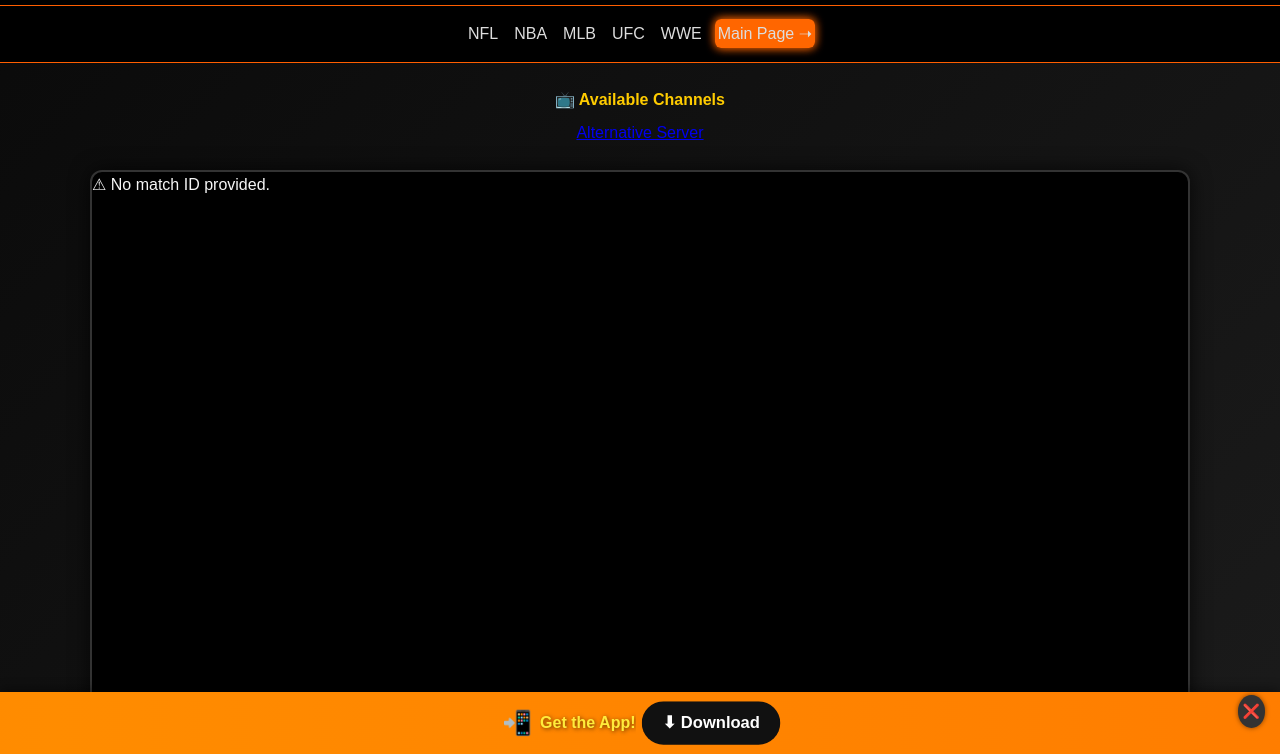
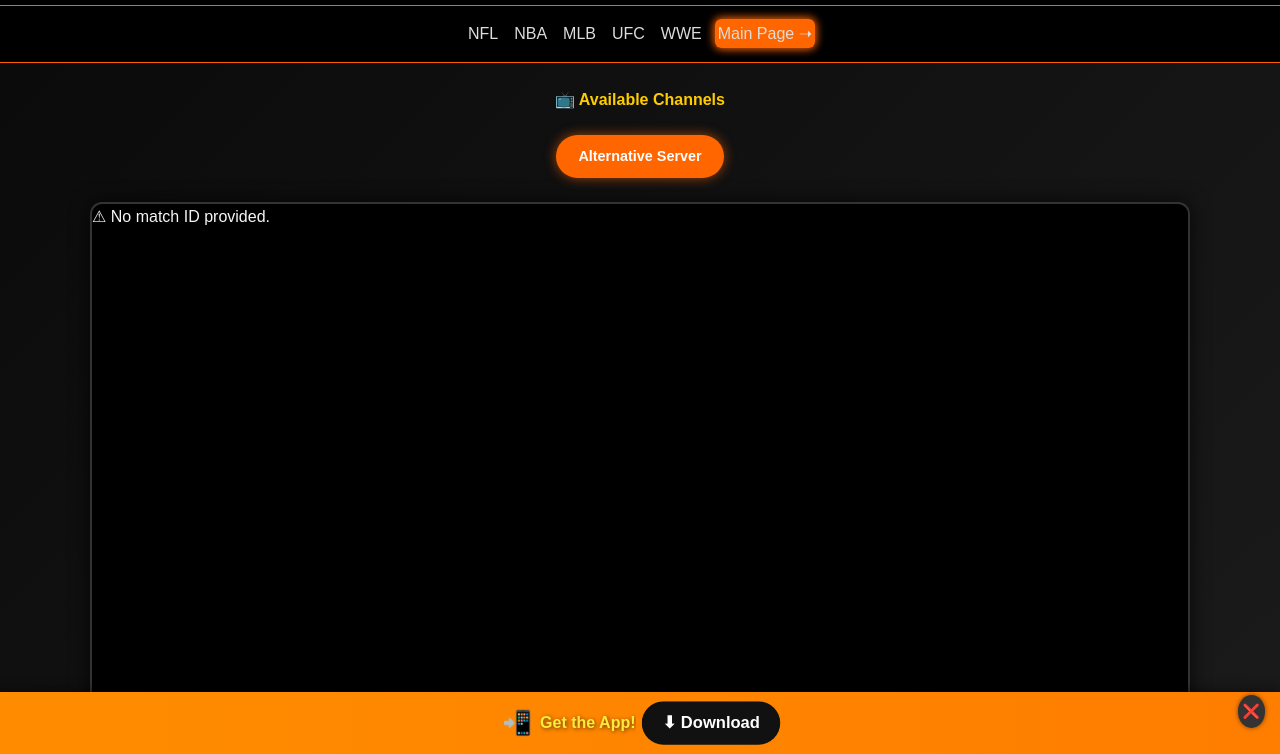
Before and after one commit to arkhan648/streams, a plain HTML site: page index.html in a window 1280 px wide. Shown: the part 46-800 px from the top of the page. Drawn offline with Linux system fonts and the light colour scheme.

Commit message:
Update style.css

```diff
--- a/style.css
+++ b/style.css
@@ -161,6 +161,34 @@ font-size: 22px;
   transform: scale(1.05);
 }
 
+/* Alternative Server Button */
+.backuppage {
+  margin-top: 15px;
+}
+
+.backup-btn {
+  display: inline-block;
+  background: #ff6600;
+  color: white;
+  padding: 10px 22px;
+  border-radius: 30px;
+  cursor: pointer;
+  text-decoration: none;
+  font-size: 0.9rem;
+  font-weight: 600;
+  box-shadow: 0 0 12px rgba(255, 102, 0, 0.6);
+  transition: all 0.3s ease;
+}
+
+.backup-btn:hover {
+  background: #ff8533;
+  box-shadow: 0 0 18px rgba(255, 133, 51, 0.8);
+  transform: scale(1.05);
+}
+
+
+
+
 /* Player */
 .player-container {
   margin: 1.5rem auto;
```
